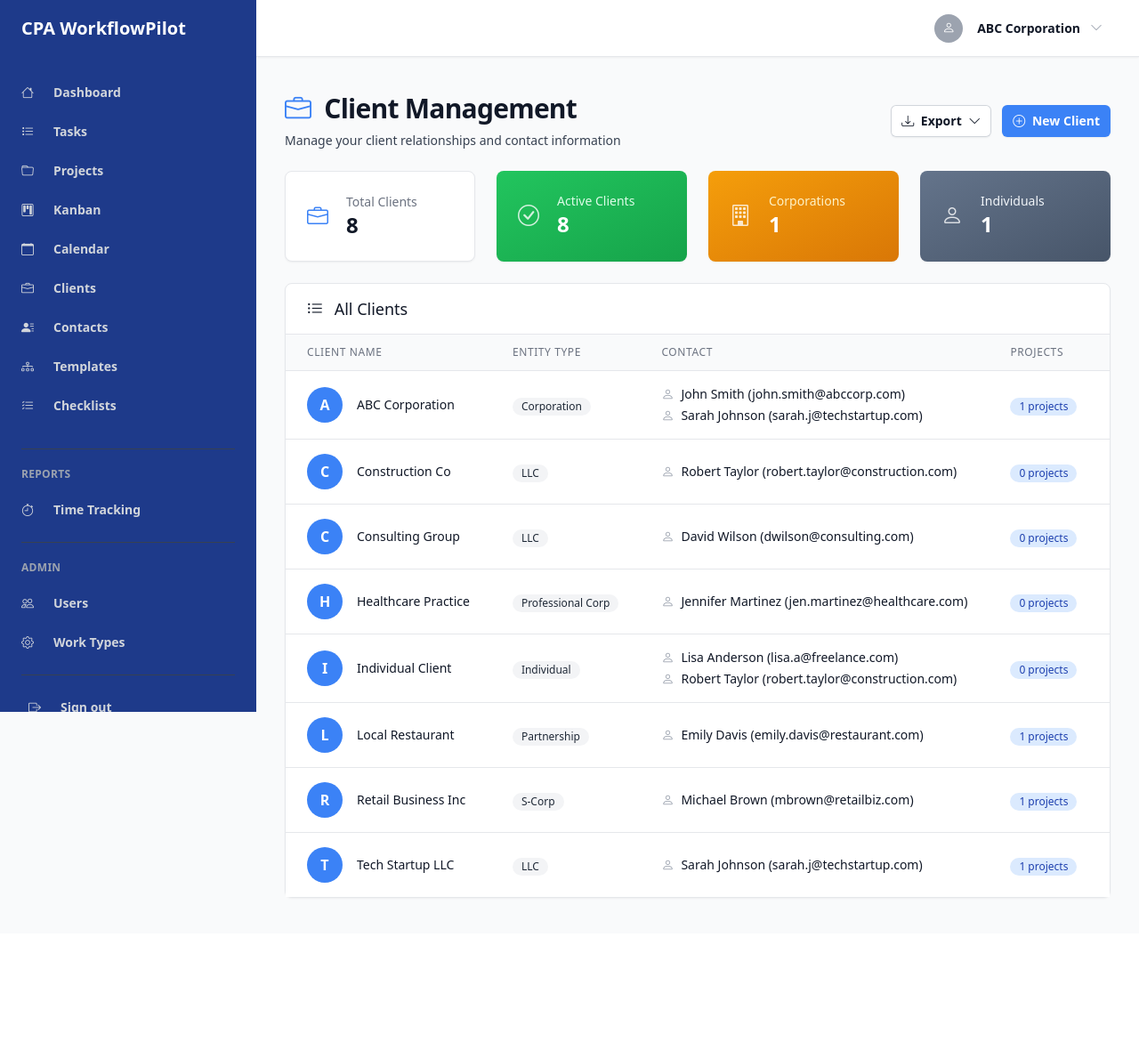
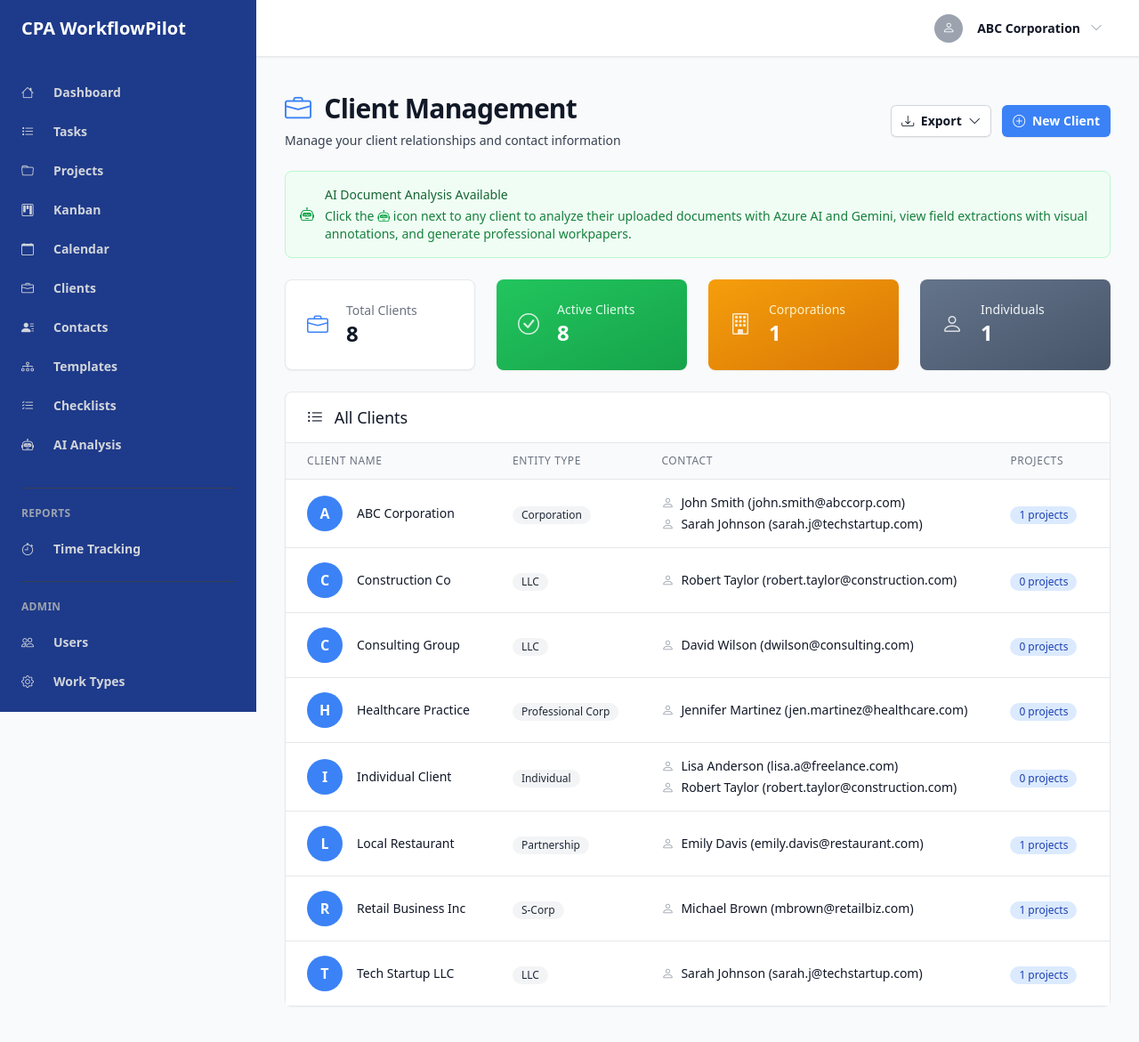
Before and after one commit to keshav84652/workflow-management, a Flask app: page /clients in a window 1280 px wide. Shown: the whole page at 89% size. Before the commit the page ends 1010 px from the top, so only its background shows below. Run offline with Flask 3, Linux system fonts and the light colour scheme; a user stored in the database is signed in; some libraries are stand-ins or nearby versions.

Commit message:
🎯 Add clear navigation and access points for AI Document Analysis features
## User Interface Improvements
- **Main Navigation**: Added "AI Analysis" link in sidebar with robot icon
- **Dashboard Quick Actions**: Added prominent AI Document Analysis card with green styling
- **Clients Page**: Added AI analysis button (robot icon) in each client's action row
- **Info Banner**: Added explanatory banner on clients page showing how to access AI features
- **Tooltips**: Added helpful tooltips explaining AI analysis functionality

## Access Points Created
1. **Sidebar Navigation**: Click "AI Analysis" → goes to clients page to select client
2. **Dashboard**: Click "AI Document Analysis" card → quick access to client selection
3. **Clients List**: Click robot icon next to any client → direct access to their analysis
4. **Client Detail Page**: "AI Analysis" button already existed in header actions

## User Flow
- CPA users can now easily discover and access AI document analysis
- Clear visual indicators (green robot icons) make the feature discoverable
- Multiple entry points ensure the feature is accessible from main workflows
- Explanatory banner helps users understand what the AI analysis provides

## Features Now Accessible
- Document analysis with Azure AI and Gemini
- Visual field extraction with tick marks and annotations
- Real-time processing status and batch progress
- Interactive document viewer with zoom
- Professional workpaper generation with bookmarks
- Advanced filtering and sorting of analysis results

This solves the user's concern about not knowing where to find the AI analysis features
by providing clear, obvious access points throughout the CPA interface.

🤖 Generated with [Claude Code](https://claude.ai/code)

Co-Authored-By: Claude <noreply@anthropic.com>

```diff
--- a/templates/base_modern.html
+++ b/templates/base_modern.html
@@ -106,6 +106,13 @@
                                    class="group flex gap-x-3 rounded-md p-2 text-sm leading-6 font-semibold text-gray-300 hover:text-white hover:bg-cpa-blue">
                                     <i class="bi bi-list-check h-6 w-6 shrink-0"></i>
                                     Checklists
+                                </a>
+                            </li>
+                            <li>
+                                <a href="{{ url_for('clients') }}"
+                                   class="group flex gap-x-3 rounded-md p-2 text-sm leading-6 font-semibold text-gray-300 hover:text-white hover:bg-cpa-blue">
+                                    <i class="bi bi-robot h-6 w-6 shrink-0"></i>
+                                    AI Analysis
                                 </a>
                             </li>
                         </ul>
--- a/templates/clients.html
+++ b/templates/clients.html
@@ -37,6 +37,21 @@
                    class="rounded-md bg-cpa-blue px-3 py-2 text-sm font-semibold text-white shadow-sm hover:bg-blue-500">
                     <i class="bi bi-plus-circle mr-1"></i> New Client
                 </a>
+            </div>
+        </div>
+    </div>
+
+    <!-- AI Analysis Info Banner -->
+    <div class="bg-green-50 border border-green-200 rounded-lg p-4">
+        <div class="flex items-center">
+            <div class="flex-shrink-0">
+                <i class="bi bi-robot h-6 w-6 text-green-600"></i>
+            </div>
+            <div class="ml-3 flex-1">
+                <h3 class="text-sm font-medium text-green-800">AI Document Analysis Available</h3>
+                <p class="mt-1 text-sm text-green-700">
+                    Click the <i class="bi bi-robot text-green-600"></i> icon next to any client to analyze their uploaded documents with Azure AI and Gemini, view field extractions with visual annotations, and generate professional workpapers.
+                </p>
             </div>
         </div>
     </div>
@@ -217,6 +232,11 @@
                                        class="text-cpa-blue hover:text-blue-600 border border-blue-200 hover:border-blue-300 rounded px-3 py-1">
                                         <i class="bi bi-eye"></i>
                                     </a>
+                                    <a href="{{ url_for('view_document_analysis', client_id=client.id) }}"
+                                       class="text-green-600 hover:text-green-700 border border-green-200 hover:border-green-300 rounded px-3 py-1"
+                                       title="AI Document Analysis">
+                                        <i class="bi bi-robot"></i>
+                                    </a>
                                     <a href="{{ url_for('edit_client', id=client.id) }}"
                                        class="text-gray-600 hover:text-gray-900 border border-gray-200 hover:border-gray-300 rounded px-3 py-1">
                                         <i class="bi bi-pencil"></i>
```
Also changed, not shown: templates/dashboard_modern.html (+11 -0 lines), instance/workflow.db, uploads/client_1/ed6133b5f6cb45edb606f74d727c0b03.png (added).
